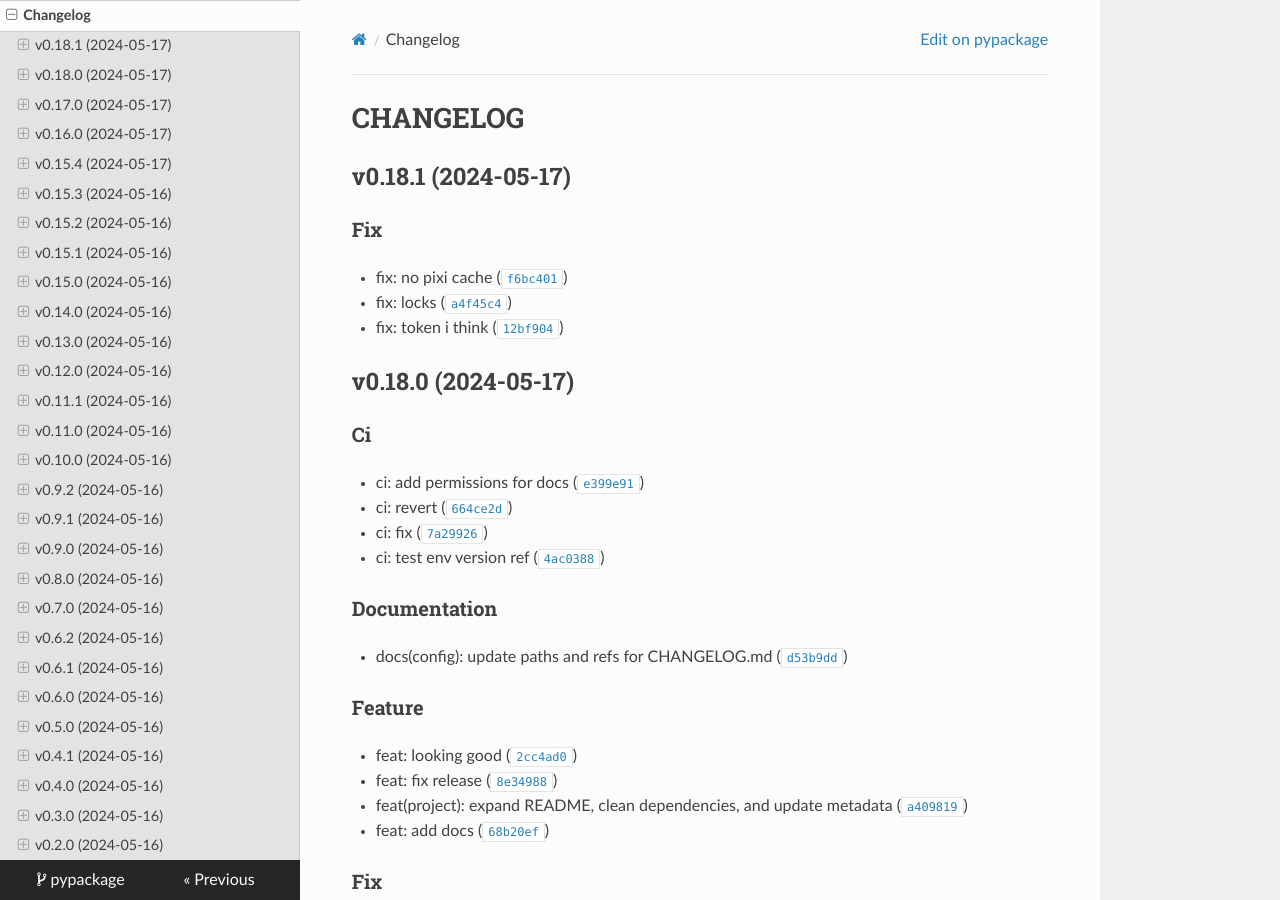
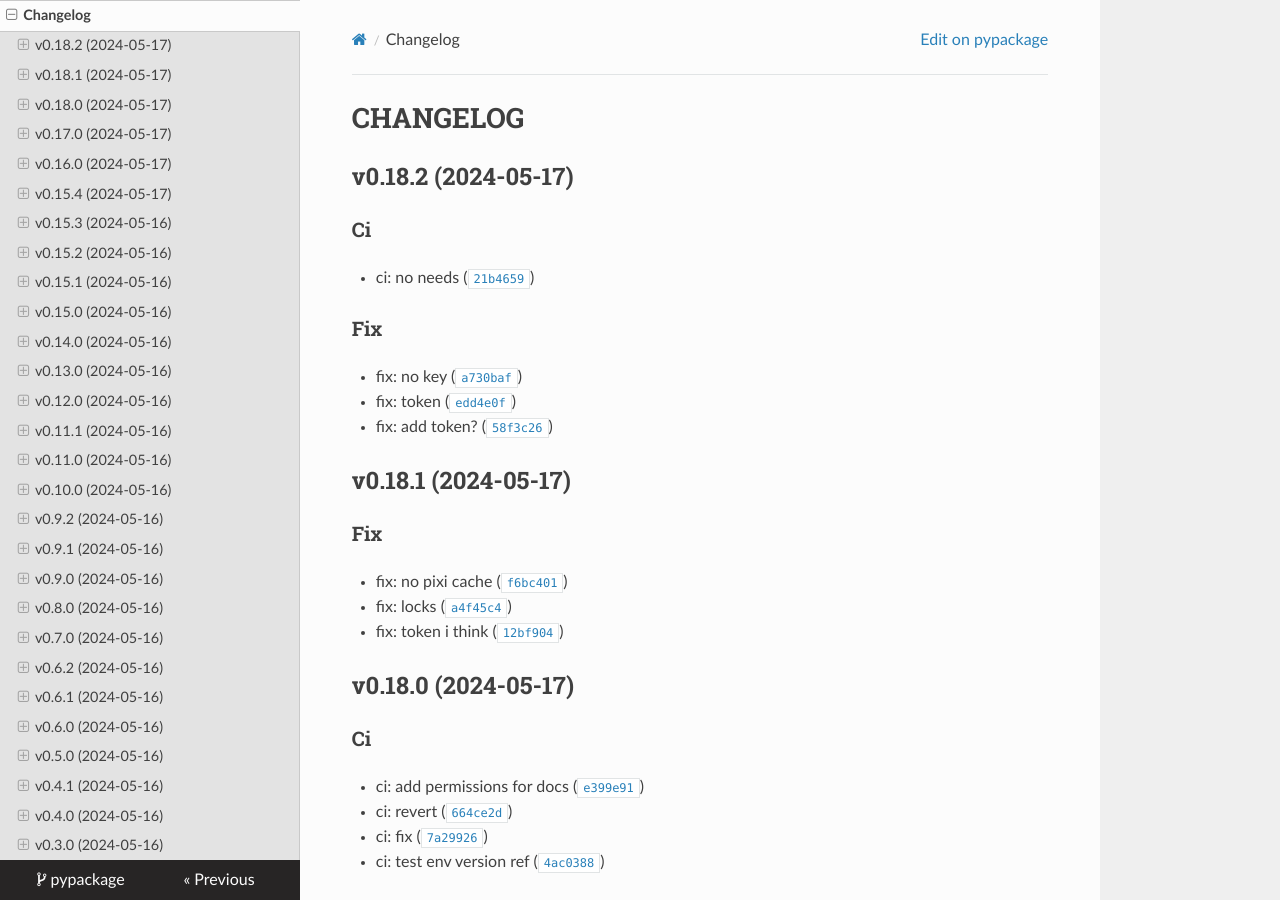
Before and after one commit to jjjermiah/pypackage, an MkDocs documentation site: the page built from docs/CHANGELOG.md, in a window 1280 px wide and 900 px high. Built offline with MkDocs 1.6.1, drawn with Linux system fonts in a browser that asks for light colours; nearby versions of some CDN libraries.

Commit message:
0.18.2
Automatically generated by python-semantic-release

```diff
--- a/docs/CHANGELOG.md
+++ b/docs/CHANGELOG.md
@@ -1,5 +1,20 @@
 # CHANGELOG
 
+
+
+## v0.18.2 (2024-05-17)
+
+### Ci
+
+* ci: no needs ([`21b4659`](https://github.com/jjjermiah/pypackage/commit/21b465996fbc5085e5feedea3d0b22ad654b4817))
+
+### Fix
+
+* fix: no key ([`a730baf`](https://github.com/jjjermiah/pypackage/commit/a730baf6358c5e94b936f33f84ba954ee381a348))
+
+* fix: token ([`edd4e0f`](https://github.com/jjjermiah/pypackage/commit/edd4e0fea74ba473ce7bb9c08379b6e598136f0a))
+
+* fix: add token? ([`58f3c26`](https://github.com/jjjermiah/pypackage/commit/58f3c2638fa7e756e2e7ac4f078ee8303fb1f6b7))
 
 
 ## v0.18.1 (2024-05-17)
--- a/pyproject.toml
+++ b/pyproject.toml
@@ -3,7 +3,7 @@
 #__________________________________________________________________________________________________#
 [project]
 name = "testmypixipkg"
-version = "0.18.1"
+version = "0.18.2"
 description = "Add a short description here"
 license = "MIT"
 readme = "README.md"
--- a/src/testmypixipkg/__init__.py
+++ b/src/testmypixipkg/__init__.py
@@ -1,3 +1,3 @@
 """This is a docstring for the public package."""
 
-version = "0.18.1"
+version = "0.18.2"
```
